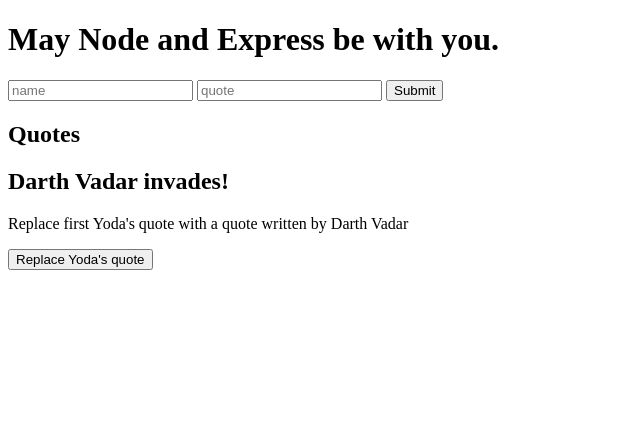
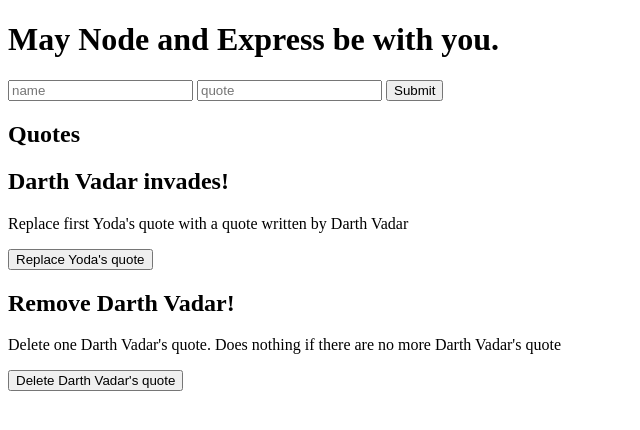
Before and after one commit to FilsanH/Node_Practice, a Node server app: page / in a window 1280 px wide. Shown: the top 430 px of the page, without its empty margins (0-640 px from the left). Run offline with Node 20, Linux system fonts and the light colour scheme; data that the repository does not hold is empty; some libraries are stand-ins or nearby versions.

Commit message:
DELETE req

```diff
--- a/SimpleCrudApp/public/main.js
+++ b/SimpleCrudApp/public/main.js
@@ -26,3 +26,27 @@ update.addEventListener('click', (_) => {
       window.location.reload(true)
     })
 })
+
+const deleteButton = document.querySelector('#delete-button')
+const messageDiv = document.querySelector('#message')
+
+deleteButton.addEventListener('click', (_) => {
+  fetch('/quotes', {
+    method: 'delete',
+    headers: { 'Content-Type': 'application/json' },
+    body: JSON.stringify({
+      name: 'Darth Vadar',
+    }),
+  })
+    .then((res) => {
+      if (res.ok) return res.json()
+    })
+    .then((response) => {
+
+      if (response === 'No quote to delete') {
+        messageDiv.textContent = 'No Darth Vadar quote to delete'
+      } else {
+        window.location.reload(true)
+      }
+    })
+})
--- a/SimpleCrudApp/server.js
+++ b/SimpleCrudApp/server.js
@@ -94,6 +94,19 @@ MongoClient.connect(connectionString, { useUnifiedTopology: true }).then(
         .catch((error) => console.error(error))
     })
 
+    //Delete route
+    app.delete('/quotes', (req, res) => {
+      quotesCollection
+        .deleteOne({ name: req.body.name })
+        .then((result) => {
+          if (result.deletedCount === 0) {   // check that item exists
+            return res.json('No quote to delete')  // this will alter the message div
+          }
+          res.json(`Deleted Darth Vadar's quote`)
+        })
+        .catch((error) => console.error(error))
+    })
+
     app.listen(3000, () => {
       console.log('listenting on 3000')
     })
--- a/SimpleCrudApp/views/index.ejs
+++ b/SimpleCrudApp/views/index.ejs
@@ -37,6 +37,15 @@
       <p>Replace first Yoda's quote with a quote written by Darth Vadar</p>
       <button id="update-button">Replace Yoda's quote</button>
     </div>
+    <div>
+      <h2>Remove Darth Vadar!</h2>
+      <p>
+        Delete one Darth Vadar's quote. Does nothing if there are no more Darth
+        Vadar's quote
+      </p>
+      <button id="delete-button">Delete Darth Vadar's quote</button>
+      <div id="message"></div>
+    </div>
     <script src="/main.js"></script>
   </body>
 </html>
```
